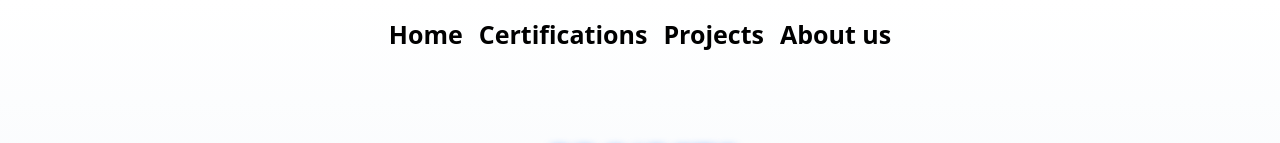
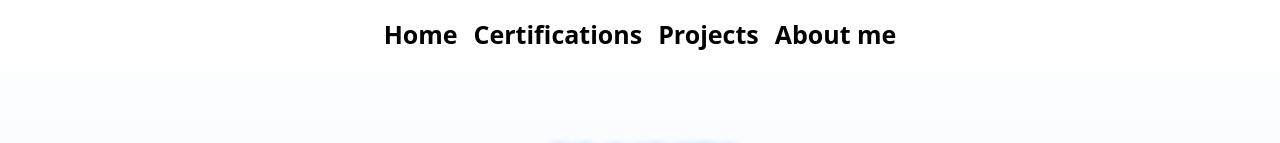
Before and after one commit to sumit1014/myportfolio, a plain HTML site: page projects.html in a window 1280 px wide. Shown: the top 143 px of the page. Drawn offline with nearby package versions, Linux system fonts and the light colour scheme.

Commit message:
Update projects.html

```diff
--- a/projects.html
+++ b/projects.html
@@ -82,7 +82,7 @@
                         <a class="nav-link" href="projects.html">Projects</a>
                     </li>
                     <li class="nav-item">
-                        <a class="nav-link" href="#">About us</a>
+                        <a class="nav-link" href="aboutme.html">About me</a>
                     </li>
                 </ul>
             </div>
```
